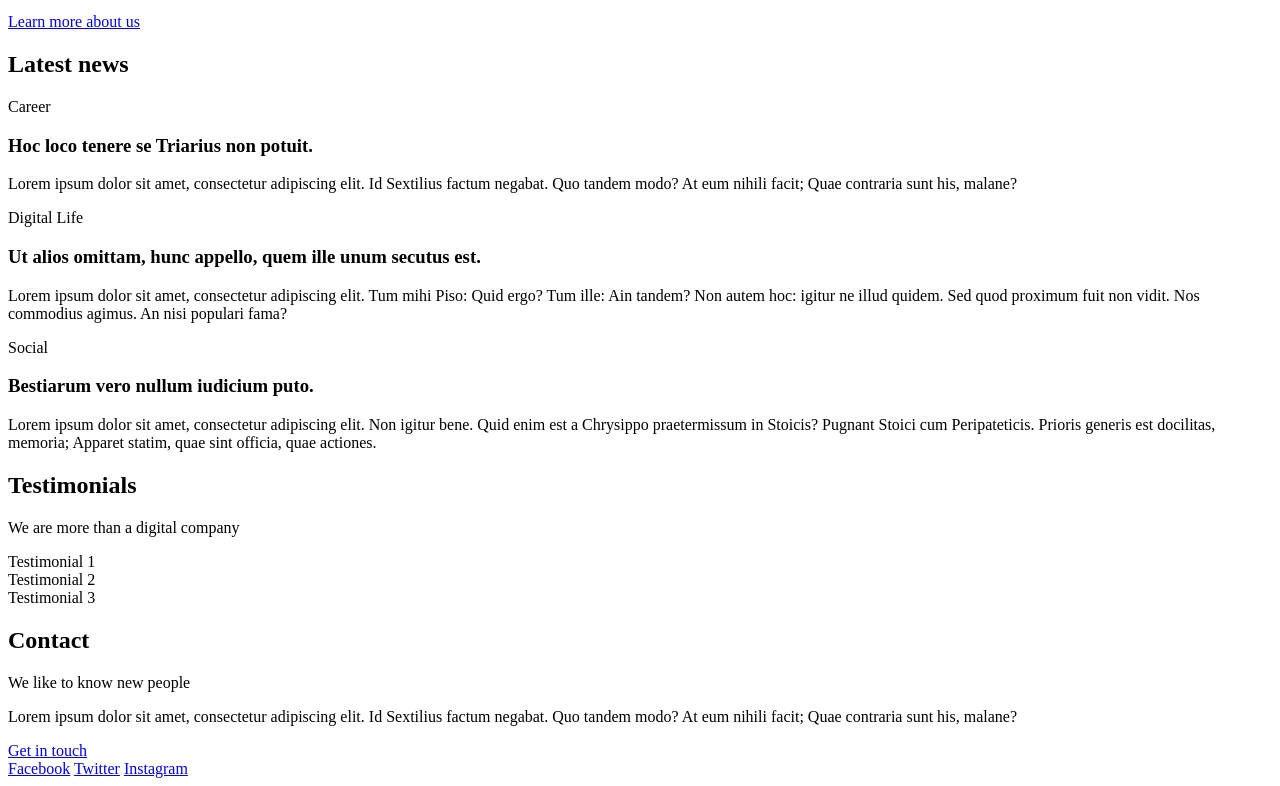
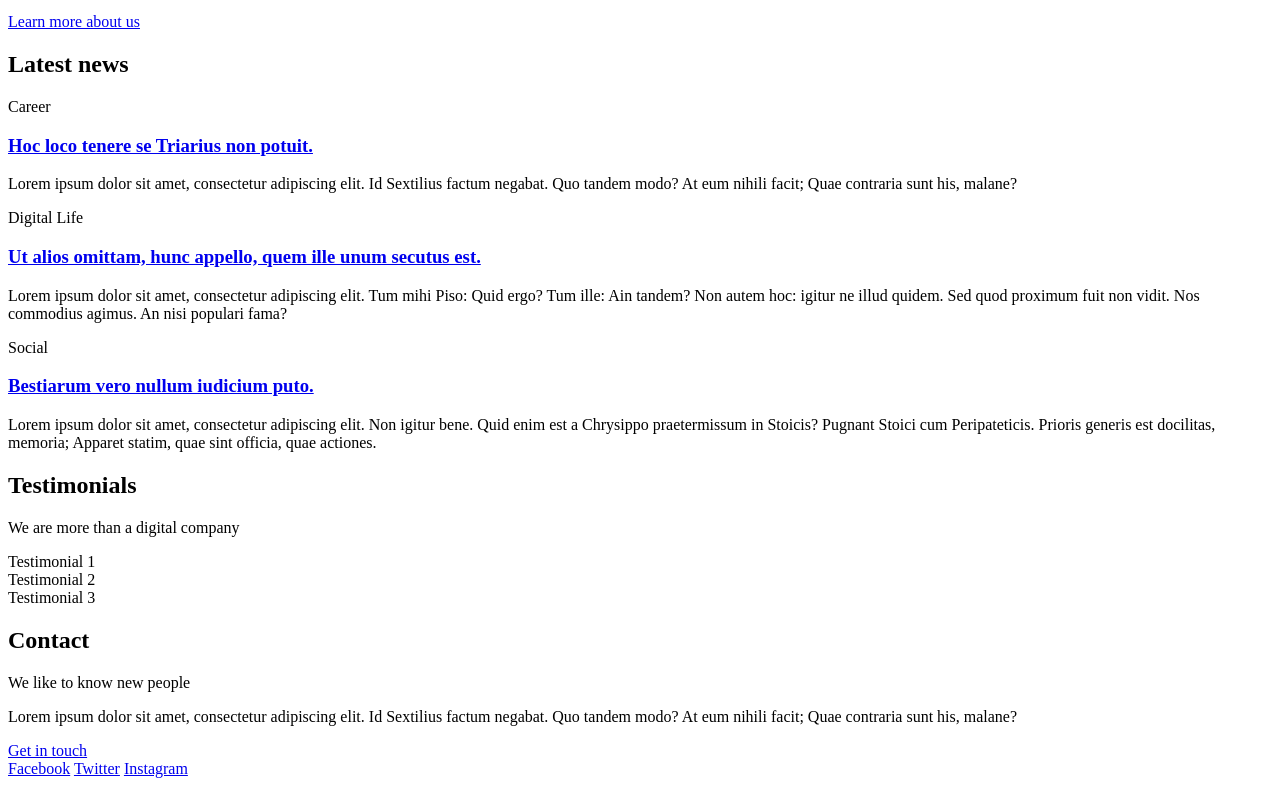
Before and after one commit to scan3ls/holbertonschool-web_front_end, a plain HTML site: page 0x00-html_advanced/23-index.html in a window 1280 px wide. Shown: the part 1099-1885 px from the top of the page. Drawn offline with Linux system fonts and the light colour scheme.

Commit message:
Wrap h3 content with anchor tags

```diff
--- a/0x00-html_advanced/23-index.html
+++ b/0x00-html_advanced/23-index.html
@@ -122,17 +122,23 @@
                     <div>
                         <article>
                             <p>Career</p>
-                            <h3>Hoc loco tenere se Triarius non potuit.</h3>
+                            <h3>
+                                <a href="#">Hoc loco tenere se Triarius non potuit.</a>
+                            </h3>
                             <p>Lorem ipsum dolor sit amet, consectetur adipiscing elit. Id Sextilius factum negabat. Quo tandem modo? At eum nihili facit; Quae contraria sunt his, malane?</p>
                         </article>
                         <article>
                             <p>Digital Life</p>
-                            <h3>Ut alios omittam, hunc appello, quem ille unum secutus est.</h3>
+                            <h3>
+                                <a href="#">Ut alios omittam, hunc appello, quem ille unum secutus est.</a>
+                            </h3>
                             <p>Lorem ipsum dolor sit amet, consectetur adipiscing elit. Tum mihi Piso: Quid ergo? Tum ille: Ain tandem? Non autem hoc: igitur ne illud quidem. Sed quod proximum fuit non vidit. Nos commodius agimus. An nisi populari fama?</p>
                         </article>
                         <article>
                             <p>Social</p>
-                            <h3>Bestiarum vero nullum iudicium puto.</h3>
+                            <h3>
+                                <a href="#">Bestiarum vero nullum iudicium puto.</a>
+                            </h3>
                             <p>Lorem ipsum dolor sit amet, consectetur adipiscing elit. Non igitur bene. Quid enim est a Chrysippo praetermissum in Stoicis? Pugnant Stoici cum Peripateticis. Prioris generis est docilitas, memoria; Apparet statim, quae sint officia, quae actiones.</p>
                         </article>
                     </div>
```
